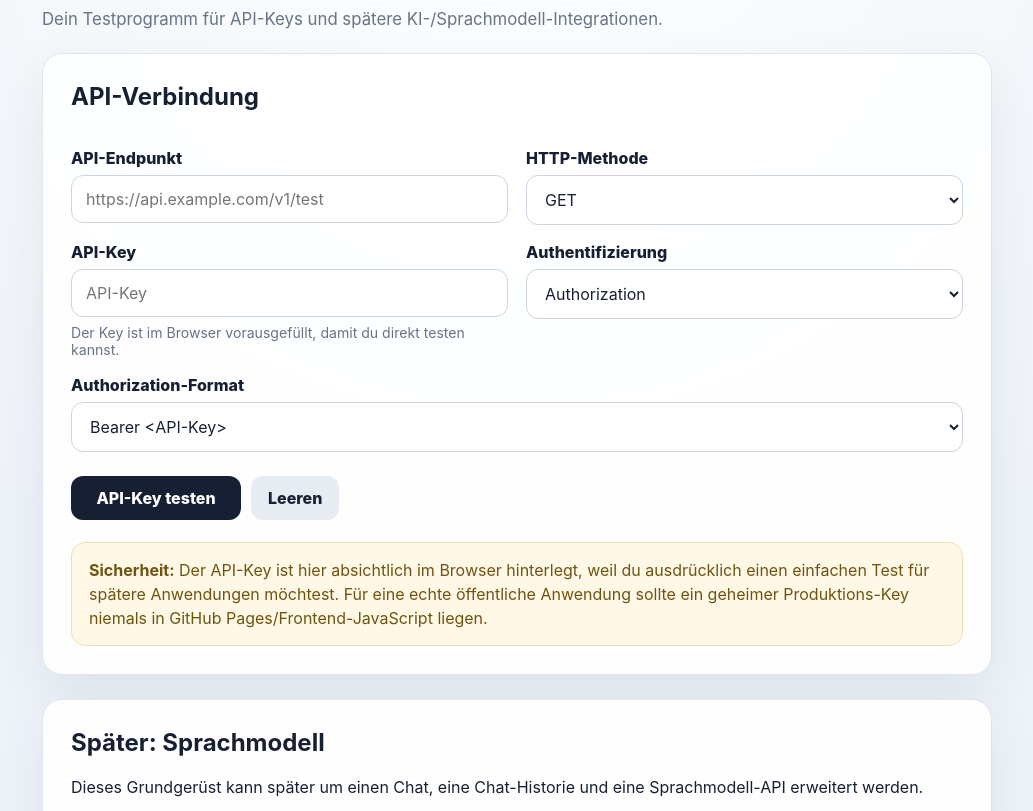
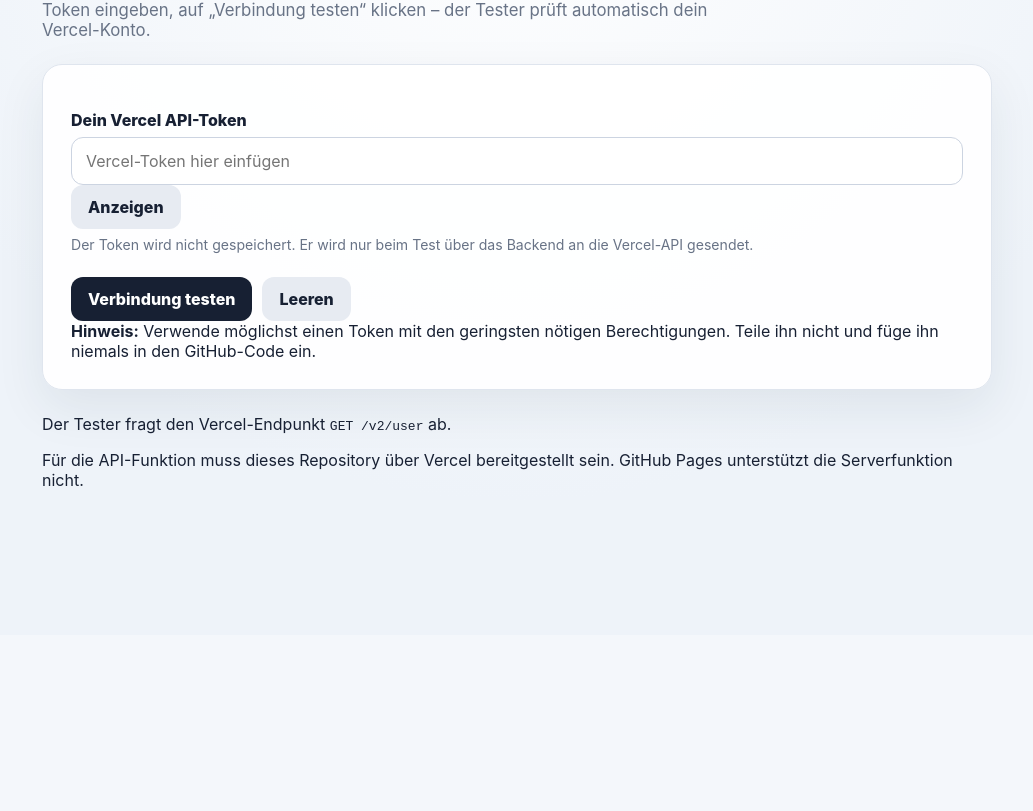
Before and after one commit to Thornsmaster/tickikaki, a plain HTML site: page index.html in a window 1280 px wide. Shown: the part 165-976 px from the top of the page, without its empty margins (123-1156 px from the left). After the commit the page ends 800 px from the top, so only its background shows below. Drawn offline with Linux system fonts and the light colour scheme.

Commit message:
Simplify UI to one-field Vercel API tester

```diff
--- a/index.html
+++ b/index.html
@@ -3,105 +3,85 @@
 <head>
   <meta charset="utf-8">
   <meta name="viewport" content="width=device-width, initial-scale=1">
-  <title>API Key Tester</title>
+  <meta name="theme-color" content="#101827">
+  <title>Vercel API-Key Tester</title>
   <link rel="stylesheet" href="style.css">
 </head>
 <body>
   <main class="container">
     <header class="hero">
-      <div>
-        <span class="badge">API TEST TOOL</span>
-        <h1>API Key Tester</h1>
-        <p>Dein Testprogramm für API-Keys und spätere KI-/Sprachmodell-Integrationen.</p>
-      </div>
+      <span class="eyebrow">API CONNECTION CHECK</span>
+      <h1>Vercel API-Key Tester</h1>
+      <p>Token eingeben, auf „Verbindung testen“ klicken – der Tester prüft automatisch dein Vercel-Konto.</p>
     </header>
 
     <section class="card">
-      <h2>API-Verbindung</h2>
+      <form id="testForm">
+        <label for="apiKey">Dein Vercel API-Token</label>
+        <div class="token-row">
+          <input
+            id="apiKey"
+            name="apiKey"
+            type="password"
+            placeholder="Vercel-Token hier einfügen"
+            autocomplete="off"
+            autocapitalize="off"
+            spellcheck="false"
+            required
+          >
+          <button id="toggleTokenBtn" class="button secondary toggle" type="button" aria-label="Token anzeigen">Anzeigen</button>
+        </div>
+        <p class="hint">Der Token wird nicht gespeichert. Er wird nur beim Test über das Backend an die Vercel-API gesendet.</p>
 
-      <div class="grid two">
-        <div>
-          <label for="endpoint">API-Endpunkt</label>
-          <input id="endpoint" type="url" placeholder="https://api.example.com/v1/test" autocomplete="url">
+        <div class="actions">
+          <button id="testBtn" class="button primary" type="submit">Verbindung testen</button>
+          <button id="clearBtn" class="button secondary" type="button">Leeren</button>
         </div>
+      </form>
 
-        <div>
-          <label for="method">HTTP-Methode</label>
-          <select id="method">
-            <option value="GET">GET</option>
-            <option value="POST">POST</option>
-            <option value="PUT">PUT</option>
-            <option value="PATCH">PATCH</option>
-            <option value="DELETE">DELETE</option>
-          </select>
-        </div>
-      </div>
-
-      <div class="grid two">
-        <div>
-          <label for="apiKey">API-Key</label>
-          <input id="apiKey" type="password" placeholder="API-Key" autocomplete="off">
-          <p class="hint">Der Key ist im Browser vorausgefüllt, damit du direkt testen kannst.</p>
-        </div>
-
-        <div>
-          <label for="headerName">Authentifizierung</label>
-          <select id="headerName">
-            <option value="Authorization">Authorization</option>
-            <option value="x-api-key">x-api-key</option>
-            <option value="api-key">api-key</option>
-            <option value="X-API-Key">X-API-Key</option>
-          </select>
-        </div>
-      </div>
-
-      <div id="authorizationFormat">
-        <label for="authPrefix">Authorization-Format</label>
-        <select id="authPrefix">
-          <option value="Bearer">Bearer &lt;API-Key&gt;</option>
-          <option value="raw">Nur den API-Key senden</option>
-        </select>
-      </div>
-
-      <div id="bodySection" class="hidden">
-        <label for="requestBody">JSON-Body</label>
-        <textarea id="requestBody" rows="8" placeholder='{"message":"Hallo"}'></textarea>
-      </div>
-
-      <div class="actions">
-        <button id="testBtn">API-Key testen</button>
-        <button id="clearBtn" class="secondary">Leeren</button>
-      </div>
-
-      <div class="warning">
-        <strong>Sicherheit:</strong> Der API-Key ist hier absichtlich im Browser hinterlegt, weil du
-        ausdrücklich einen einfachen Test für spätere Anwendungen möchtest. Für eine echte öffentliche
-        Anwendung sollte ein geheimer Produktions-Key niemals in GitHub Pages/Frontend-JavaScript liegen.
+      <div class="security-note">
+        <strong>Hinweis:</strong> Verwende möglichst einen Token mit den geringsten nötigen Berechtigungen.
+        Teile ihn nicht und füge ihn niemals in den GitHub-Code ein.
       </div>
     </section>
 
-    <section id="resultCard" class="card hidden">
-      <div class="resultHeader">
+    <section id="resultCard" class="card result-card hidden" aria-live="polite">
+      <div class="result-heading">
         <div>
-          <h2>Ergebnis</h2>
+          <span class="eyebrow">ERGEBNIS</span>
+          <h2 id="resultTitle">Verbindungsstatus</h2>
           <p id="resultSummary" class="muted"></p>
         </div>
         <span id="statusBadge" class="status">–</span>
       </div>
 
       <div class="stats">
-        <div><span>HTTP-Status</span><strong id="httpStatus">–</strong></div>
-        <div><span>Dauer</span><strong id="duration">–</strong></div>
+        <div class="stat">
+          <span>HTTP-Status</span>
+          <strong id="httpStatus">–</strong>
+        </div>
+        <div class="stat">
+          <span>Antwortzeit</span>
+          <strong id="duration">–</strong>
+        </div>
       </div>
 
-      <label for="responseOutput">Antwort</label>
-      <pre id="responseOutput"></pre>
+      <div id="accountPanel" class="account hidden">
+        <span class="account-label">VERBUNDENES VERCEL-KONTO</span>
+        <strong id="accountName"></strong>
+        <span id="accountDetails" class="muted"></span>
+      </div>
+
+      <details class="response-details">
+        <summary>Technische Antwort anzeigen</summary>
+        <pre id="responseOutput"></pre>
+      </details>
     </section>
 
-    <section class="card roadmap">
-      <h2>Später: Sprachmodell</h2>
-      <p>Dieses Grundgerüst kann später um einen Chat, eine Chat-Historie und eine Sprachmodell-API erweitert werden.</p>
-    </section>
+    <footer>
+      <p>Der Tester fragt den Vercel-Endpunkt <code>GET /v2/user</code> ab.</p>
+      <p>Für die API-Funktion muss dieses Repository über Vercel bereitgestellt sein. GitHub Pages unterstützt die Serverfunktion nicht.</p>
+    </footer>
   </main>
 
   <script src="script.js"></script>
```
